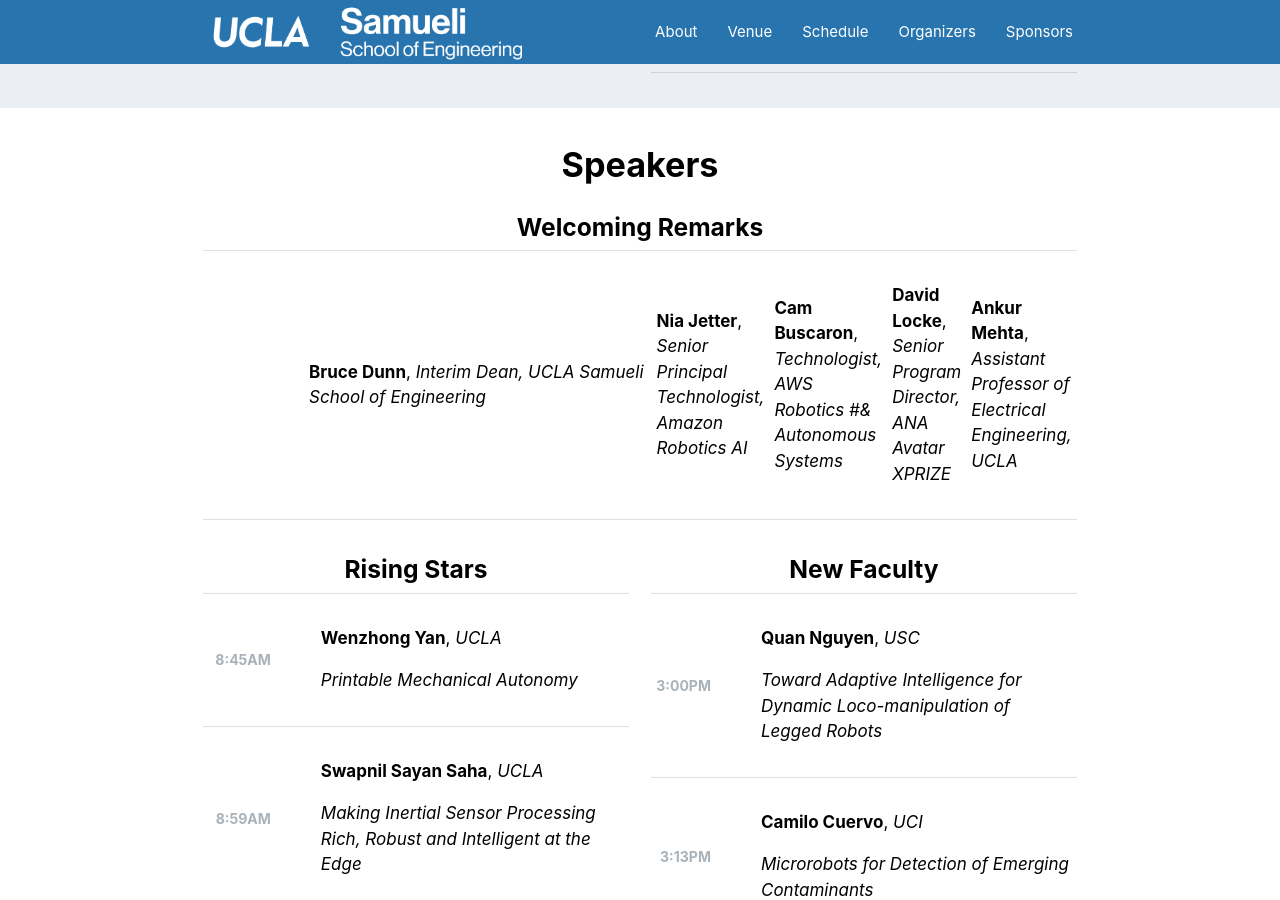
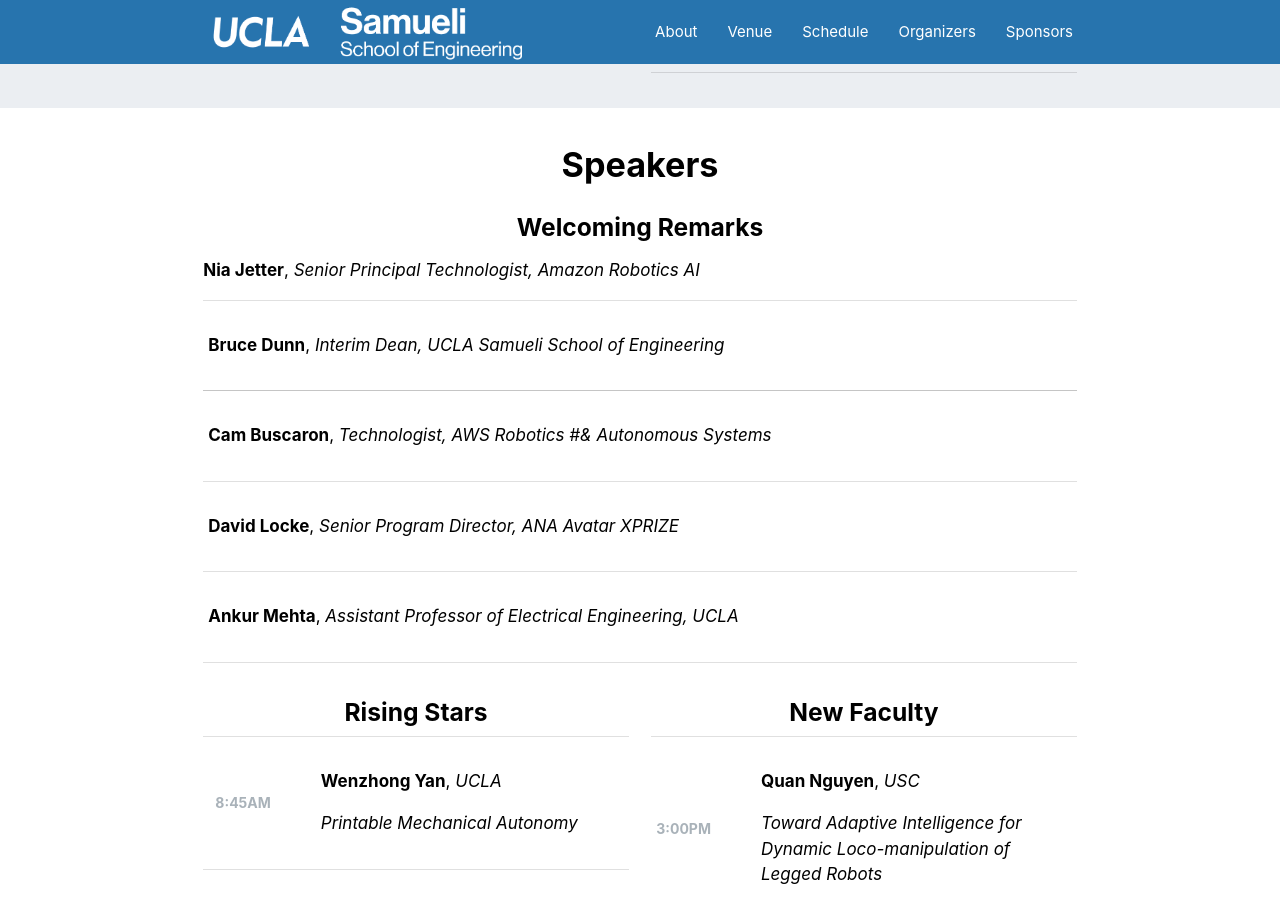
Before and after one commit to scr2022/scr2022.github.io, a Jekyll site: the page built from index.html, in a window 1280 px wide and 900 px high, scrolled down 3223 px. Built offline with Jekyll 4.4.1, drawn with Linux system fonts in a browser that asks for light colours.

Commit message:
add welcome speakers

```diff
--- a/_includes/speakers.html
+++ b/_includes/speakers.html
@@ -12,19 +12,26 @@
                       <h5 class="center-align"><b>Welcoming Remarks</b></h5>
                   </tr>
                   <tr>
-                    <th scope="row"><time></time></th>
                     <td>
                         <p><b>Bruce Dunn</b>, <i>Interim Dean, UCLA Samueli School of Engineering</i></p>
                     </td>
                     <td>
+                  </tr>
+                  <tr>
                         <p><b>Nia Jetter</b>, <i>Senior Principal Technologist, Amazon Robotics AI</i></p>
                     </td>
+                  </tr>
+                  <tr>
                     <td>
                         <p><b>Cam Buscaron</b>, <i>Technologist, AWS Robotics #& Autonomous Systems</i></p>
                     </td>
+                  </tr>
+                  <tr>
                     <td>
                         <p><b>David Locke</b>, <i>Senior Program Director, ANA Avatar XPRIZE</i></p>
                     </td>
+                  </tr>
+                  <tr>
                     <td>
                         <p><b>Ankur Mehta</b>, <i>Assistant Professor of Electrical Engineering, UCLA</i></p>
                     </td>
```
